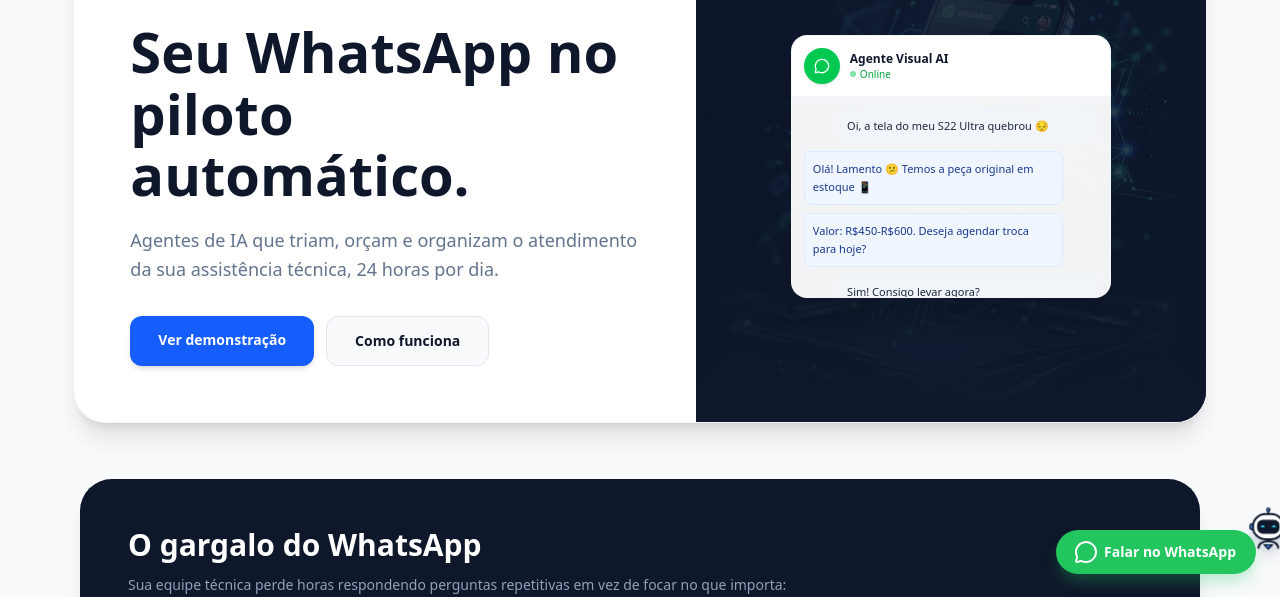
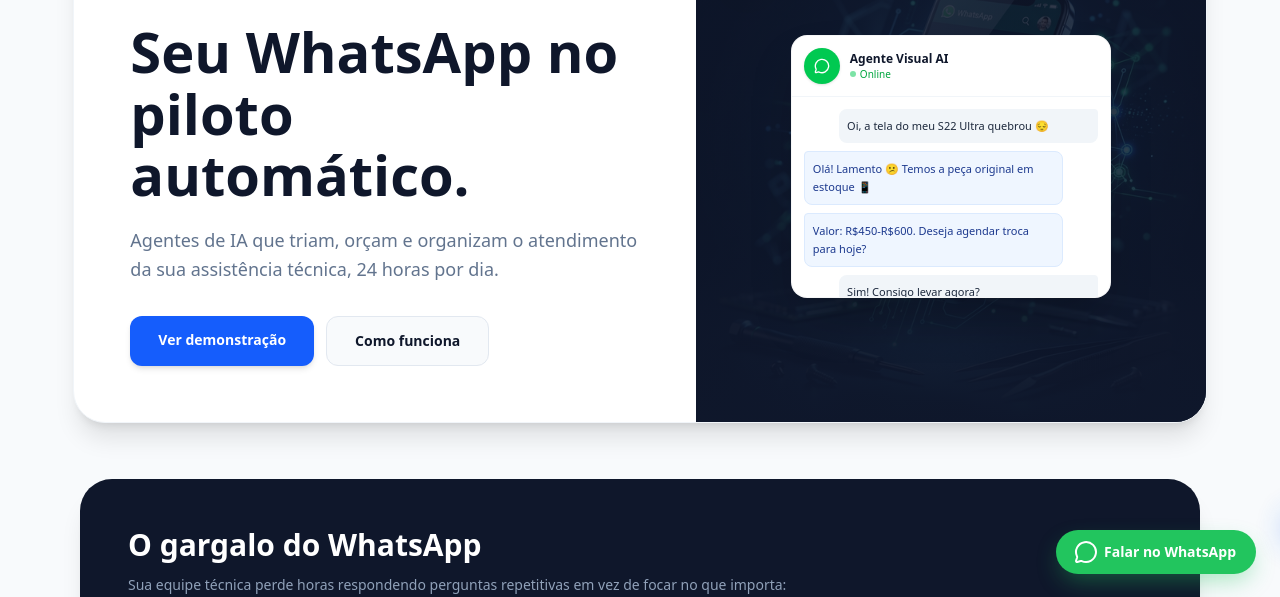
Before and after one commit to Veocreatorpro/visual-ai---agentes-de-ia-para-whatsapp, a React (Vite) app: page / in a window 1280 px wide. Shown: the part 202-799 px from the top of the page. Built offline with nearby package versions, Linux system fonts and the light colour scheme.

Commit message:
fix: dark mode chat text, Hero dark backgrounds, professional robot animation with phases

```diff
--- a/src/components/Hero.tsx
+++ b/src/components/Hero.tsx
@@ -75,7 +75,7 @@
             {/* Animated Chat Simulation — centered in the panel */}
             <div className="absolute inset-0 flex items-center justify-center p-6">
               <div className="w-full max-w-[320px]">
-                <div className="bg-white/95 backdrop-blur-md rounded-2xl shadow-2xl border border-white/20 overflow-hidden">
+                <div className="bg-white/95 dark:bg-slate-900/95 backdrop-blur-md rounded-2xl shadow-2xl border border-white/20 dark:border-slate-700/50 overflow-hidden">
                   {/* Chat header */}
                   <div className="flex items-center gap-2.5 p-3 border-b border-slate-100 bg-white dark:border-slate-800 dark:bg-slate-900">
                     <div className="w-9 h-9 bg-green-500 text-white rounded-full flex items-center justify-center shadow-sm dark:shadow-none">
@@ -90,7 +90,7 @@
                     </div>
                   </div>
                   {/* Chat messages */}
-                  <div className="p-3 space-y-2 min-h-[160px] max-h-[200px] overflow-hidden">
+                  <div className="p-3 space-y-2 min-h-[160px] max-h-[200px] overflow-hidden bg-white dark:bg-slate-800/50">
                     <AnimatePresence>
                       {chatMessages.slice(0, visibleMessages).map((msg, i) => (
                         <motion.div
@@ -98,7 +98,7 @@
                           initial={{ opacity: 0, y: 10, scale: 0.95 }}
                           animate={{ opacity: 1, y: 0, scale: 1 }}
                           transition={{ duration: 0.3 }}
-                          className={`text-[11px] leading-relaxed p-2 rounded-lg max-w-[88%] ${ msg.role === 'user' ? 'bg-slate-100 text-slate-800 rounded-tr-sm ml-auto' : 'bg-blue-50 border border-blue-100 text-blue-900 rounded-tl-sm' } dark:text-slate-100`}
+                          className={`text-[11px] leading-relaxed p-2 rounded-lg max-w-[88%] ${ msg.role === 'user' ? 'bg-slate-100 text-slate-800 rounded-tr-sm ml-auto dark:bg-slate-700 dark:text-white' : 'bg-blue-50 border border-blue-100 text-blue-900 rounded-tl-sm dark:bg-blue-900/30 dark:border-blue-800 dark:text-blue-100' }`}
                         >
                           {msg.text}
                         </motion.div>
--- a/src/components/InteractiveChat.tsx
+++ b/src/components/InteractiveChat.tsx
@@ -83,7 +83,7 @@
         className="bg-white rounded-[2rem] shadow-xl border border-slate-100 overflow-hidden grid md:grid-cols-2 dark:bg-slate-900 dark:shadow-none dark:border-slate-800"
       >
         {/* Left side — Info */}
-        <div className="p-8 md:p-10 bg-gradient-to-b from-slate-50 to-white flex flex-col justify-center gap-6">
+        <div className="p-8 md:p-10 bg-gradient-to-b from-slate-50 to-white dark:from-slate-900 dark:to-slate-800 flex flex-col justify-center gap-6">
           <div>
             <h2 className="text-2xl md:text-3xl font-bold text-slate-900 mb-3 dark:text-white">Teste na prática</h2>
             <p className="text-slate-500 text-sm leading-relaxed dark:text-slate-400">
@@ -137,14 +137,14 @@
             </button>
           </div>
 
-          <div ref={chatContainerRef} className="flex-1 p-3 overflow-y-auto flex flex-col gap-2.5 bg-slate-50/50 scroll-smooth">
+          <div ref={chatContainerRef} className="flex-1 p-3 overflow-y-auto flex flex-col gap-2.5 bg-slate-50/50 dark:bg-slate-800/50 scroll-smooth">
             {messages.map((msg, i) => (
-              <div key={i} className={`max-w-[85%] p-2.5 rounded-2xl text-sm shadow-sm whitespace-pre-line ${ msg.role === 'user' ? 'bg-white text-slate-800 rounded-tr-sm border border-slate-200 self-end' : 'bg-blue-50 border border-blue-100 text-blue-900 rounded-tl-sm self-start' } dark:shadow-none dark:text-slate-100 dark:border-slate-700`}>
+              <div key={i} className={`max-w-[85%] p-2.5 rounded-2xl text-sm shadow-sm whitespace-pre-line ${ msg.role === 'user' ? 'bg-white text-slate-800 rounded-tr-sm border border-slate-200 self-end dark:bg-slate-700 dark:text-white dark:border-slate-600' : 'bg-blue-50 border border-blue-100 text-blue-900 rounded-tl-sm self-start dark:bg-blue-900/30 dark:border-blue-800 dark:text-blue-100' } dark:shadow-none`}>
                 {msg.text}
               </div>
             ))}
             {isLoading && (
-              <div className="bg-blue-50 border border-blue-100 p-2.5 rounded-2xl rounded-tl-sm max-w-[85%] self-start shadow-sm flex items-center gap-1 dark:shadow-none">
+              <div className="bg-blue-50 border border-blue-100 p-2.5 rounded-2xl rounded-tl-sm max-w-[85%] self-start shadow-sm flex items-center gap-1 dark:shadow-none dark:bg-blue-900/30 dark:border-blue-800">
                 <motion.div animate={{ scale: [0, 1, 0] }} transition={{ repeat: Infinity, duration: 1 }} className="w-1.5 h-1.5 bg-blue-600 rounded-full" />
                 <motion.div animate={{ scale: [0, 1, 0] }} transition={{ repeat: Infinity, duration: 1, delay: 0.2 }} className="w-1.5 h-1.5 bg-blue-600 rounded-full" />
                 <motion.div animate={{ scale: [0, 1, 0] }} transition={{ repeat: Infinity, duration: 1, delay: 0.4 }} className="w-1.5 h-1.5 bg-blue-600 rounded-full" />
--- a/src/components/WhatsAppButton.tsx
+++ b/src/components/WhatsAppButton.tsx
@@ -1,4 +1,4 @@
-import React, { useState, useEffect } from 'react';
+import React, { useState, useEffect, useCallback } from 'react';
 import { motion, AnimatePresence } from 'motion/react';
 import { MessageCircle } from 'lucide-react';
 import robotLogo from '../assets/images/robot-logo.svg';
@@ -7,82 +7,107 @@
   const whatsappUrl = "https://wa.me/5571992355913?text=Ol%C3%A1%20%F0%9F%A4%96%20Quero%20entender%20como%20um%20agente%20de%20IA%20no%20WhatsApp%20pode%20ajudar%20no%20atendimento%20da%20minha%20empresa.%20Tenho%20interesse%20em%20uma%20solu%C3%A7%C3%A3o%20personalizada%20e%20gostaria%20de%20iniciar%20uma%20an%C3%A1lise%20da%20minha%20necessidade.%20%F0%9F%9A%80";
 
   const [isPressing, setIsPressing] = useState(false);
-  const [robotVisible, setRobotVisible] = useState(false);
+  const [robotPhase, setRobotPhase] = useState<'hidden' | 'walking-in' | 'pressing' | 'walking-out'>('hidden');
+
+  const triggerAnimation = useCallback(() => {
+    if (robotPhase !== 'hidden') return; // Don't trigger if already animating
+
+    // Phase 1: Robot walks in from the right
+    setRobotPhase('walking-in');
+
+    // Phase 2: Robot presses the button at 2.5s
+    setTimeout(() => {
+      setRobotPhase('pressing');
+      setIsPressing(true);
+      // Release press after 300ms
+      setTimeout(() => {
+        setIsPressing(false);
+        setRobotPhase('walking-out');
+      }, 300);
+    }, 2500);
+
+    // Phase 3: Hide robot at 5s
+    setTimeout(() => {
+      setRobotPhase('hidden');
+    }, 5000);
+  }, [robotPhase]);
 
   useEffect(() => {
-    const triggerAnimation = () => {
-      setRobotVisible(true);
-
-      // T=2.0s: Robot reaches the button, trigger button press
-      setTimeout(() => {
-        setIsPressing(true);
-        // T=2.2s: Release button press
-        setTimeout(() => setIsPressing(false), 200);
-      }, 2000);
-
-      // T=4.0s: Robot animation ends, hide robot
-      setTimeout(() => {
-        setRobotVisible(false);
-      }, 4000);
-    };
-
-    // Trigger initial animation shortly after page load so user sees it
-    const initialTimer = setTimeout(() => {
-      triggerAnimation();
-    }, 5000);
-
-    // Runs the animation every 30 seconds
-    const intervalId = setInterval(() => {
-      triggerAnimation();
-    }, 30000);
+    // Initial trigger after 5 seconds
+    const initialTimer = setTimeout(triggerAnimation, 5000);
+    // Repeat every 30 seconds
+    const intervalId = setInterval(triggerAnimation, 30000);
 
     return () => {
       clearTimeout(initialTimer);
       clearInterval(intervalId);
     };
-  }, []);
+  }, [triggerAnimation]);
 
   return (
     <>
+      {/* Robot animation — completely independent positioning */}
       <AnimatePresence>
-        {robotVisible && (
-          <motion.img
-            src={robotLogo}
-            alt="AI Robot"
-            className="fixed bottom-7 right-6 z-40 drop-shadow-xl pointer-events-none w-14 h-14"
-            initial={{ x: 150, opacity: 0 }}
-            animate={{
-              x: [150, 40, 40, 150], // Robot walks left towards the button (offset relative to right-6), stays, walks right
-              opacity: [0, 1, 1, 0], // fades in, stays, fades out
-              y: [0, -15, 0, -10, 0, -15, 0], // bouncy walk effect
-              rotate: [0, 5, -5, 10, -10, 0] // waddle effect
-            }}
-            transition={{
-              duration: 4,
-              times: [0, 0.5, 0.55, 1], // arrives at 0.5 (2s), stays until 0.55 (2.2s), leaves at 1 (4s)
-              ease: "easeInOut"
-            }}
-            exit={{ opacity: 0, scale: 0.5 }}
-          />
+        {robotPhase !== 'hidden' && (
+          <motion.div
+            key="walking-robot"
+            className="fixed z-[60] pointer-events-none"
+            style={{ bottom: '28px', right: '24px' }}
+            initial={{ opacity: 0, x: 120, y: 0 }}
+            animate={
+              robotPhase === 'walking-in'
+                ? { opacity: 1, x: 60, y: [-5, -20, -5, -15, -5], rotate: [0, 8, -8, 5, 0] }
+                : robotPhase === 'pressing'
+                ? { opacity: 1, x: 30, y: -8, rotate: -5, scale: 1.1 }
+                : { opacity: 0, x: 120, y: [-5, -20, -5], rotate: [0, -8, 0] }
+            }
+            transition={
+              robotPhase === 'walking-in'
+                ? { duration: 2.5, ease: 'easeInOut' }
+                : robotPhase === 'pressing'
+                ? { duration: 0.2, ease: 'easeOut' }
+                : { duration: 2, ease: 'easeInOut' }
+            }
+            exit={{ opacity: 0, x: 120, transition: { duration: 0.5 } }}
+          >
+            <img
+              src={robotLogo}
+              alt="AI Robot"
+              className="w-12 h-12 drop-shadow-[0_0_15px_rgba(59,130,246,0.5)]"
+            />
+            {/* Speech bubble when pressing */}
+            {robotPhase === 'pressing' && (
+              <motion.div
+                initial={{ opacity: 0, scale: 0.5, y: 5 }}
+                animate={{ opacity: 1, scale: 1, y: -5 }}
+                className="absolute -top-8 -left-4 bg-white dark:bg-slate-800 text-[10px] font-bold text-slate-700 dark:text-white px-2 py-1 rounded-lg shadow-lg whitespace-nowrap"
+              >
+                Clique aqui! 👆
+              </motion.div>
+            )}
+          </motion.div>
         )}
       </AnimatePresence>
 
+      {/* WhatsApp button */}
       <motion.a
         href={whatsappUrl}
         target="_blank"
         rel="noopener noreferrer"
         aria-label="Falar no WhatsApp"
-        className="fixed bottom-6 right-6 z-50 flex items-center gap-2 px-5 py-3 text-white font-bold text-sm rounded-full shadow-lg shadow-green-500/30 transition-all group pointer-events-auto"
+        className="fixed bottom-6 right-6 z-50 flex items-center gap-2 px-5 py-3 text-white font-bold text-sm rounded-full transition-all group"
+        style={{ backgroundColor: '#22c55e' }}
         initial={{ opacity: 0, scale: 0.8, y: 20 }}
         animate={{
           opacity: 1,
-          scale: isPressing ? 0.9 : 1,
-          y: 0,
-          backgroundColor: isPressing ? '#16a34a' : '#22c55e', // Darker green when pressed
-          boxShadow: isPressing ? '0 0 15px rgba(34, 197, 94, 0.8)' : '0 10px 15px -3px rgba(34, 197, 94, 0.3)'
+          scale: isPressing ? 0.88 : 1,
+          y: isPressing ? 2 : 0,
+          boxShadow: isPressing
+            ? '0 0 25px rgba(34, 197, 94, 0.9), 0 0 50px rgba(34, 197, 94, 0.4)'
+            : '0 10px 25px -5px rgba(34, 197, 94, 0.4)'
         }}
-        whileHover={{ scale: 1.05, backgroundColor: '#16a34a' }}
-        transition={{ duration: 0.2 }}
+        whileHover={{ scale: 1.05 }}
+        transition={{ duration: 0.15, ease: 'easeOut' }}
       >
         <motion.span
           animate={{ scale: [1, 1.2, 1] }}
```
